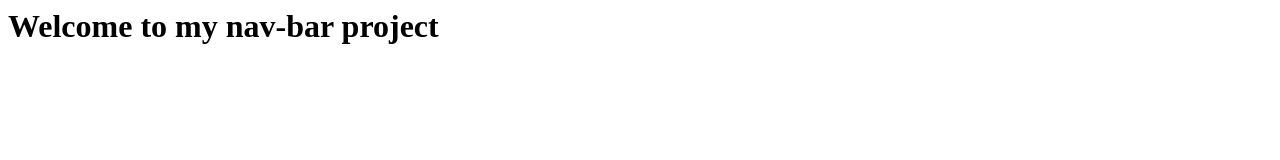
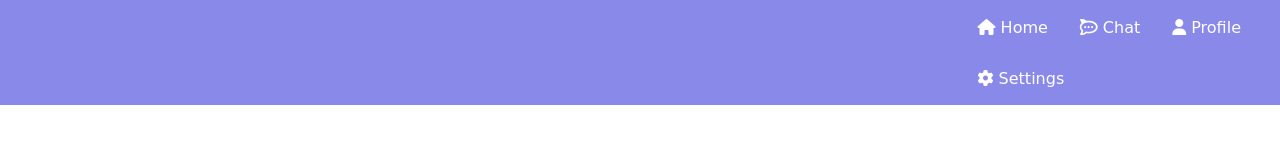
Before and after one commit to DAEM007/Nav-bar-project, a plain HTML site: page index.html in a window 1280 px wide. Drawn offline with Linux system fonts and the light colour scheme.

Commit message:
Did layout and styles to nav bar

```diff
--- a/index.html
+++ b/index.html
@@ -3,11 +3,27 @@
     <meta charset="UTF-8">
     <meta http-equiv="X-UA-Compatible" content="IE=edge">
     <meta name="viewport" content="width=device-width, initial-scale=1.0">
-    <title>NavBar</title>
-    <link rel="stylesheet" href="./styles.css">
+    <script src="https://kit.fontawesome.com/5e95815149.js" crossorigin="anonymous"></script>
+    <link rel="stylesheet" href="styles.css">
+    <title>Responsive Navbar</title>
 </head>
 <body>
-    <h1>Welcome to my nav-bar project</h1>
+    <nav>
+        <ul class="list-items">
+            <li class="list-item">
+                <a href="#"><i class="fa-solid fa-house"></i></i>home</a>
+            </li>
+            <li class="list-item">
+                <a href="#"><i class="fa-brands fa-rocketchat"></i>chat</a>
+            </li>
+            <li class="list-item">
+                <a href="#"><i class="fa-solid fa-user"></i>profile</a>
+            </li>
+            <li class="list-item">
+                <a href="#"><i class="fa-solid fa-gear"></i>settings</a>
+            </li>
+        </ul>
+    </nav>
 
     <script src="./main.js"></script>
 </body>
--- a/styles.css
+++ b/styles.css
@@ -0,0 +1,35 @@
+*{
+    margin: 0;
+    padding: 0;
+}
+
+body{
+    font-family: cursive;
+    text-transform: capitalize;
+}
+
+nav {
+    background-color: rgb(137, 137, 233);
+    width: 100%;
+    padding: 0.1em;
+}
+
+.list-items {
+    display: flex;
+    flex-wrap: wrap;
+    margin-left: 60em;
+}
+
+.list-item {
+    margin: 1em;
+    list-style-type: none;
+}
+
+.list-item a {
+    color: #fff;
+    text-decoration: none;
+}
+
+.list-item i {
+    margin-right: 5px;
+}
```
